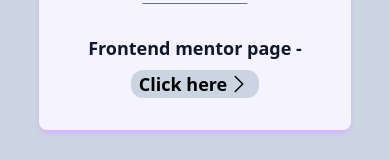
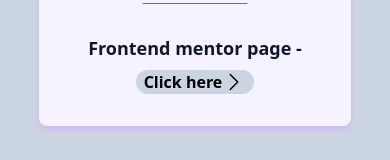
Before and after one commit to jsvigneshkanna/frontend_mentor_challenges, a Next.js app: page /solutions/product_preview_card in a window 390 px wide. Shown: the part 238-398 px from the top of the page. Built offline with nearby package versions, Linux system fonts and the light colour scheme.

Commit message:
solution banner click btn text size fixed

```diff
--- a/components/SolutionBanner.jsx
+++ b/components/SolutionBanner.jsx
@@ -23,7 +23,8 @@
             href="https://www.frontendmentor.io/challenges/product-preview-card-component-GO7UmttRfa"
             target="_blank"
             rel="noopener noreferrer"
-            className="bg-slate-300 px-2 rounded-xl hover:bg-slate-300 flex justify-center items-center text-black"
+            className="bg-slate-300 px-2 rounded-xl hover:bg-slate-300 flex justify-center items-center
+            text-black text-base md:text-lg"
           >
             Click here <ChevronLeft />
           </a>
```
